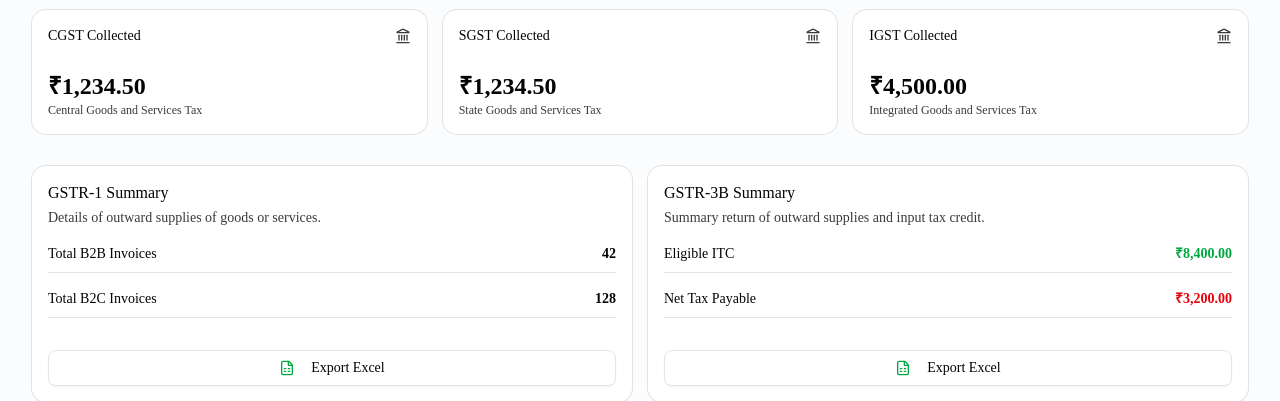
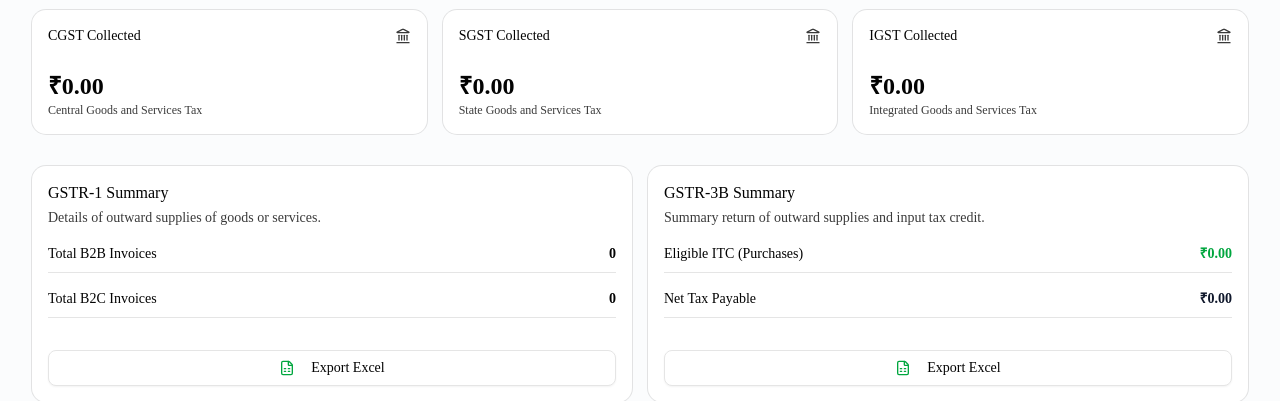
Before and after one commit to anish23belim/Accountra, a Next.js app: page /tax in a window 1280 px wide. Shown: the part 155-556 px from the top of the page. Built offline with nearby package versions, Linux system fonts and the light colour scheme; no server answers; the database is empty.

Commit message:
feat: make gst hub dynamic from live db

```diff
--- a/src/app/tax/page.tsx
+++ b/src/app/tax/page.tsx
@@ -1,8 +1,50 @@
 import { Card, CardContent, CardDescription, CardHeader, CardTitle } from "@/components/ui/card";
 import { Button } from "@/components/ui/button";
 import { Landmark, FileSpreadsheet, Download } from "lucide-react";
+import { prisma } from "@/lib/auth";
 
-export default function TaxPage() {
+export default async function TaxPage() {
+  const salesAgg = await prisma.invoice.aggregate({
+    _sum: {
+      taxAmount: true
+    }
+  });
+
+  const purchasesAgg = await prisma.purchase.aggregate({
+    _sum: {
+      taxAmount: true
+    }
+  });
+
+  const b2bInvoices = await prisma.invoice.count({
+    where: {
+      customer: {
+        gstNumber: {
+          not: null,
+          notIn: [""]
+        }
+      }
+    }
+  });
+
+  const b2cInvoices = await prisma.invoice.count({
+    where: {
+      OR: [
+        { customer: { gstNumber: null } },
+        { customer: { gstNumber: "" } }
+      ]
+    }
+  });
+
+  const totalCollected = salesAgg._sum.taxAmount || 0;
+  const totalITC = purchasesAgg._sum.taxAmount || 0;
+  const netPayable = totalCollected - totalITC;
+
+  // Assuming roughly 50-50 split for CGST/SGST for local, we just show Total for now,
+  // but to keep the layout, we'll divide totalCollected by 2 for CGST/SGST as a placeholder
+  // if we don't have state-wise logic yet.
+  const cgstSgst = totalCollected / 2;
+
   return (
     <div className="flex-1 space-y-4 p-4 md:p-8 pt-6">
       <div className="flex items-center justify-between">
@@ -19,7 +61,7 @@ export default function TaxPage() {
             <Landmark className="h-4 w-4 text-muted-foreground" />
           </CardHeader>
           <CardContent>
-            <div className="text-2xl font-bold">₹1,234.50</div>
+            <div className="text-2xl font-bold">₹{cgstSgst.toFixed(2)}</div>
             <p className="text-xs text-muted-foreground">Central Goods and Services Tax</p>
           </CardContent>
         </Card>
@@ -29,7 +71,7 @@ export default function TaxPage() {
             <Landmark className="h-4 w-4 text-muted-foreground" />
           </CardHeader>
           <CardContent>
-            <div className="text-2xl font-bold">₹1,234.50</div>
+            <div className="text-2xl font-bold">₹{cgstSgst.toFixed(2)}</div>
             <p className="text-xs text-muted-foreground">State Goods and Services Tax</p>
           </CardContent>
         </Card>
@@ -39,7 +81,7 @@ export default function TaxPage() {
             <Landmark className="h-4 w-4 text-muted-foreground" />
           </CardHeader>
           <CardContent>
-            <div className="text-2xl font-bold">₹4,500.00</div>
+            <div className="text-2xl font-bold">₹0.00</div>
             <p className="text-xs text-muted-foreground">Integrated Goods and Services Tax</p>
           </CardContent>
         </Card>
@@ -55,11 +97,11 @@ export default function TaxPage() {
             <div className="space-y-4">
               <div className="flex items-center justify-between border-b pb-2">
                 <span className="text-sm font-medium">Total B2B Invoices</span>
-                <span className="font-bold">42</span>
+                <span className="font-bold">{b2bInvoices}</span>
               </div>
               <div className="flex items-center justify-between border-b pb-2">
                 <span className="text-sm font-medium">Total B2C Invoices</span>
-                <span className="font-bold">128</span>
+                <span className="font-bold">{b2cInvoices}</span>
               </div>
               <Button variant="outline" className="w-full mt-4">
                 <FileSpreadsheet className="mr-2 h-4 w-4 text-green-600" /> Export Excel
@@ -76,12 +118,14 @@ export default function TaxPage() {
           <CardContent>
             <div className="space-y-4">
               <div className="flex items-center justify-between border-b pb-2">
-                <span className="text-sm font-medium">Eligible ITC</span>
-                <span className="font-bold text-green-600">₹8,400.00</span>
+                <span className="text-sm font-medium">Eligible ITC (Purchases)</span>
+                <span className="font-bold text-green-600">₹{totalITC.toFixed(2)}</span>
               </div>
               <div className="flex items-center justify-between border-b pb-2">
                 <span className="text-sm font-medium">Net Tax Payable</span>
-                <span className="font-bold text-red-600">₹3,200.00</span>
+                <span className={`font-bold ${netPayable > 0 ? 'text-red-600' : 'text-slate-900'}`}>
+                  ₹{netPayable > 0 ? netPayable.toFixed(2) : "0.00"}
+                </span>
               </div>
               <Button variant="outline" className="w-full mt-4">
                 <FileSpreadsheet className="mr-2 h-4 w-4 text-green-600" /> Export Excel
```
